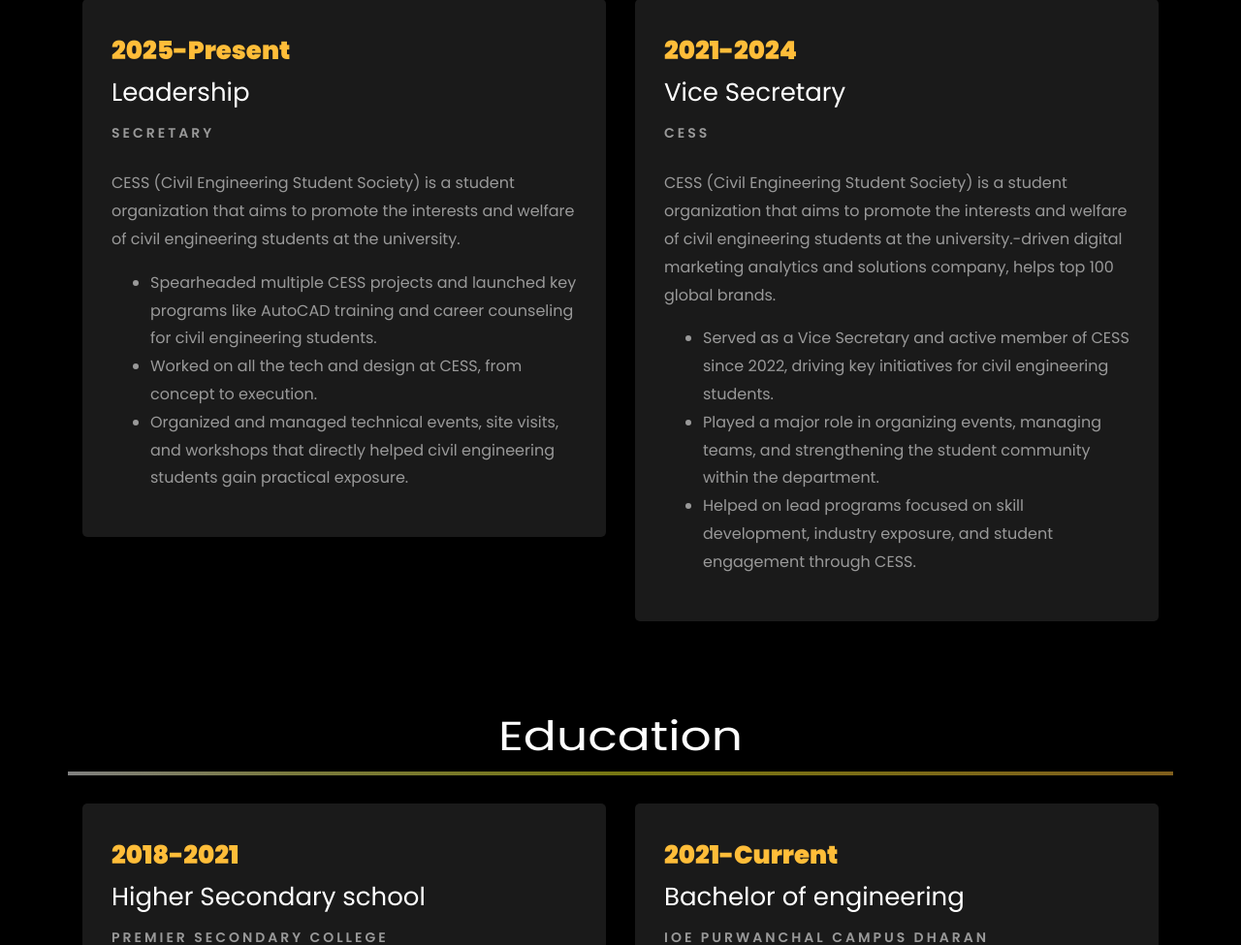
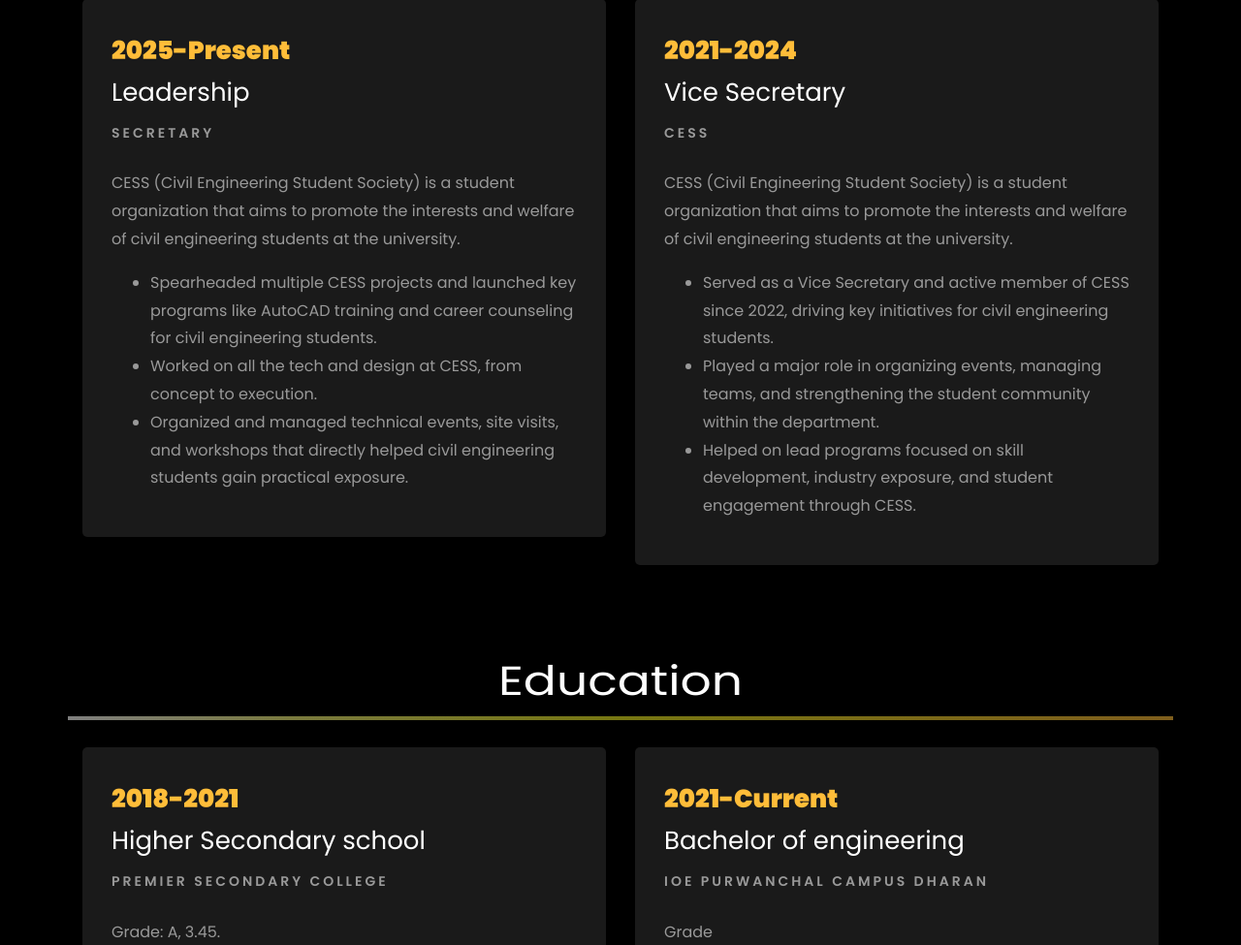
Before and after one commit to Dekendrabaduwal/portfolio-test, a plain HTML site: page index.html in a window 1280 px wide. Shown: the part 2088-3063 px from the top of the page at 97% size. Drawn offline with Linux system fonts and the light colour scheme; animation ran at ten frames a second; files whose address does not match are found by name.

Commit message:
grammar changes

```diff
--- a/index.html
+++ b/index.html
@@ -366,8 +366,7 @@
 						<h2>Vice Secretary</h2>
 						<span class="position">CESS</span>
 						<p class="mt-4">CESS (Civil Engineering Student Society) is a student organization that aims to promote
-							the interests and welfare of civil engineering students at the university.-driven digital marketing analytics and solutions company,
-							helps top 100 global brands.
+							the interests and welfare of civil engineering students at the university.
 						<ul>
 							<li>Served as a Vice Secretary and active member of CESS since 2022, driving key initiatives for civil engineering students.</li>
 							<li>Played a major role in organizing events, managing teams, and strengthening the student community within the department.</li>
```
